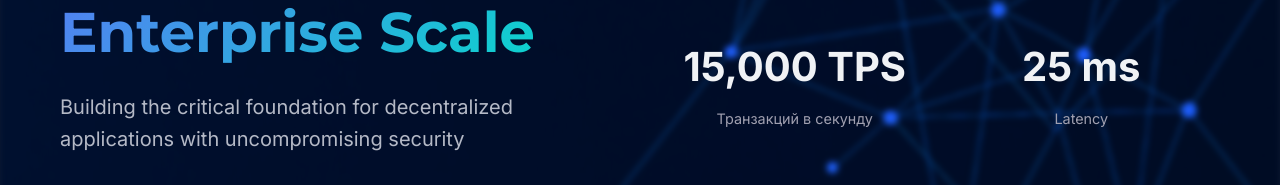
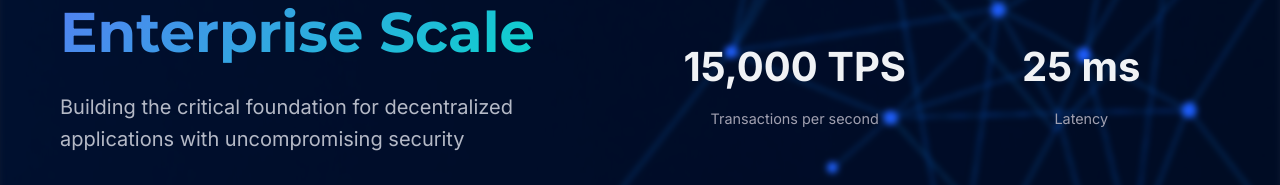
Before and after one commit to hashfoundry/site, a React (Create React App) app in the folder hashfoundry-react/: page / in a window 1280 px wide. Shown: the part 333-518 px from the top of the page. Built offline with nearby package versions, Linux system fonts and the light colour scheme.

Commit message:
fix metrics

```diff
--- a/hashfoundry-react/src/components/sections/HeroSection.js
+++ b/hashfoundry-react/src/components/sections/HeroSection.js
@@ -207,7 +207,7 @@ const HeroSection = () => {
               </MetricItem>
               <MetricItem>
                 <MetricValue>15,000 TPS</MetricValue>
-                <MetricLabel>{translate('Транзакций в секунду', 'Транзакций в секунду')}</MetricLabel>
+                <MetricLabel>{translate('Transactions per second', 'Транзакций в секунду')}</MetricLabel>
               </MetricItem>
               <MetricItem>
                 <MetricValue>25 ms</MetricValue>
```
